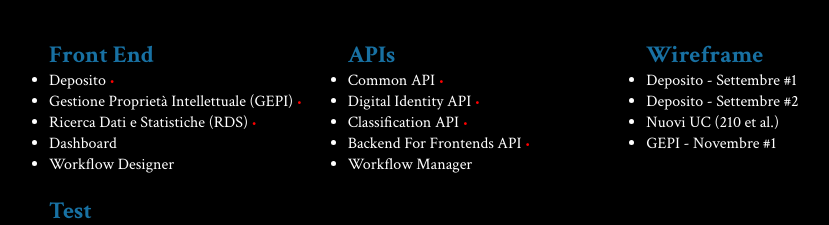
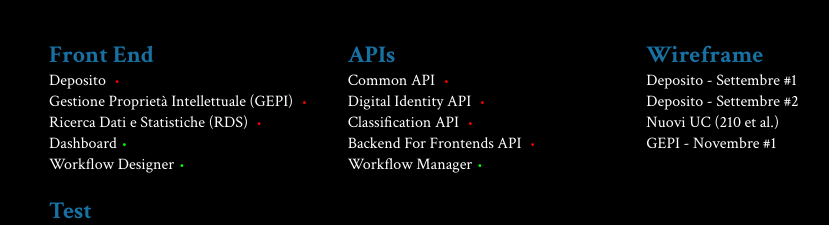
Before and after one commit to guildenstern70/uibmsites, a Next.js app: page / in a window 1280 px wide. Shown: the part 436-661 px from the top of the page, without its empty margins (243-1072 px from the left). Built offline with nearby package versions, Linux system fonts and the light colour scheme; no server answers.

Commit message:
Dashboard is up by default

```diff
--- a/app/appmonitor.js
+++ b/app/appmonitor.js
@@ -17,6 +17,7 @@ export default function AppMonitor({ name, xurl }) {
 
     return <>
         <a className={xclass} href={xurl}>{name}</a>
+        <small className={'isup'}>&bull;</small>
     </>;
 
 }
--- a/app/globals.css
+++ b/app/globals.css
@@ -105,8 +105,14 @@ a {
 
 .isup {
   color: #00ff00;
+  padding-left: 5px;
 }
 
 .isdown {
   color: #ff0000;
+  padding-left: 5px;
 }
+
+li {
+  list-style-type: none;
+}
```
